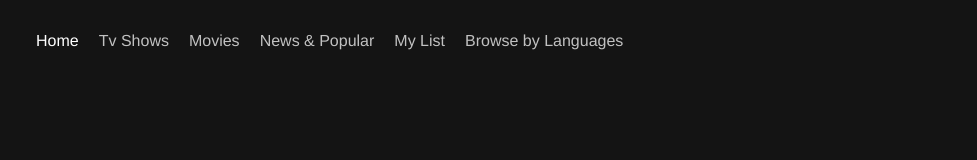
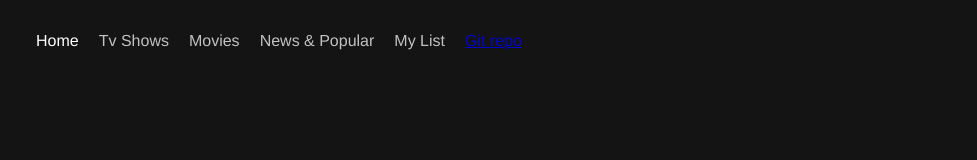
Before and after one commit to vinfinity7/netflix-frontend-clone, a plain HTML site: page index.html in a window 1280 px wide. Shown: the full height of the page, 129-1106 px from the left. Drawn offline with nearby package versions, Linux system fonts and the light colour scheme; no server answers.

Commit message:
Added git repo link in Nav-Bar

```diff
--- a/index.html
+++ b/index.html
@@ -29,7 +29,8 @@
                     <li class="nav-item">Movies</li>
                     <li class="nav-item">News & Popular</li>
                     <li class="nav-item">My List</li>
-                    <li class="nav-item">Browse by Languages</li>
+
+                    <li class="nav-item"> <a href="https://github.com/vinfinity7/netflix-frontend-clone">Git repo</a></li>
                 </ul>
             </div>
             <div class="right-cont">
```
